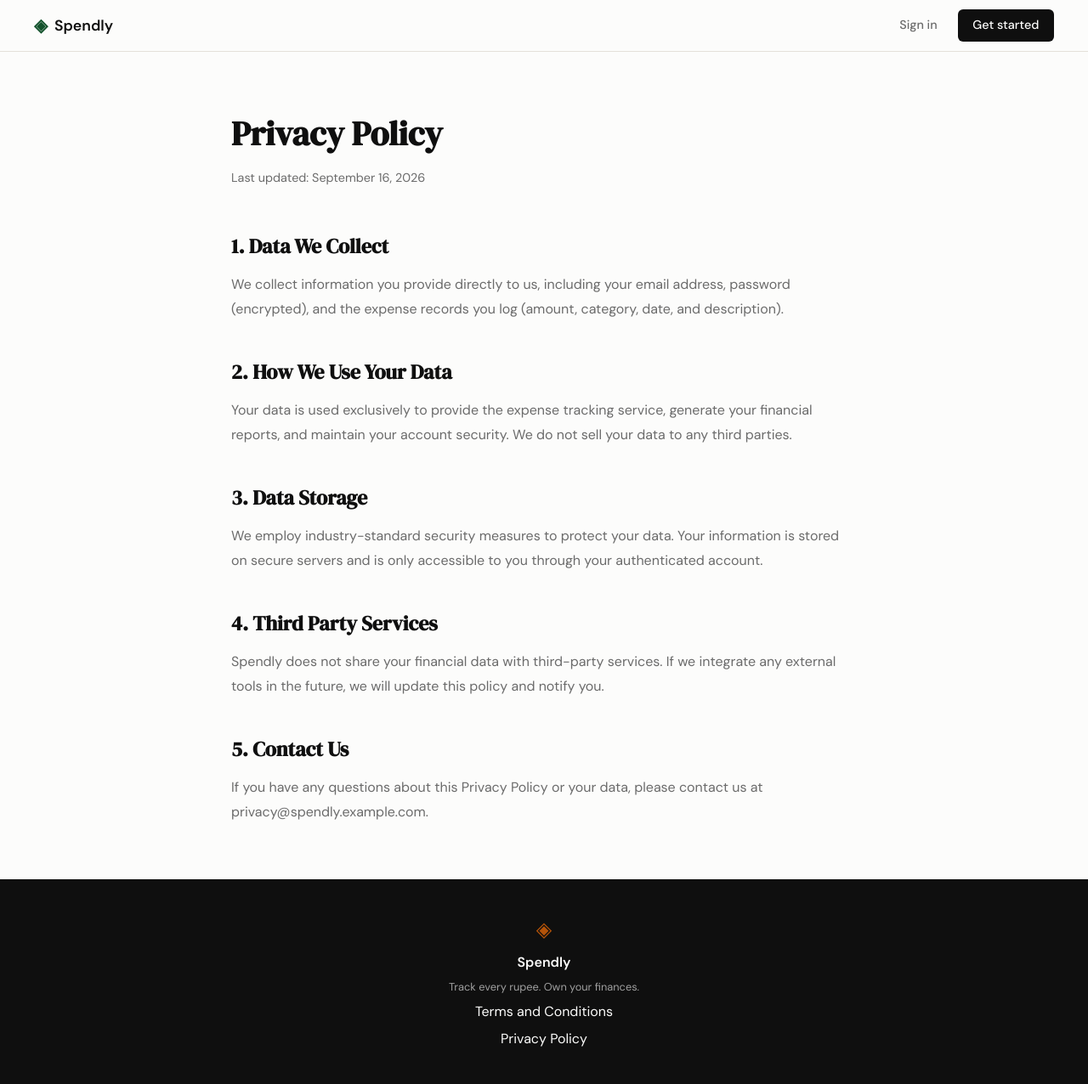
After one commit to subh3105-cmyk/spendly, a Flask app: page /privacy in a window 1280 px wide. The commit adds this page. Shown: the whole page at 85% size. Run offline with Flask 3, Linux system fonts and the light colour scheme.

Commit message:
landing: add privacy policy page and route

```diff
--- a/app.py
+++ b/app.py
@@ -15,6 +15,11 @@ def landing():
 @app.route("/terms")
 def terms():
     return render_template("terms.html")
+
+
+@app.route("/privacy")
+def privacy():
+    return render_template("privacy.html")
 
 
 @app.route("/register")
--- a/static/css/style.css
+++ b/static/css/style.css
@@ -652,38 +652,38 @@ a { color: inherit; text-decoration: none; }
     color: var(--ink-faint);
 }
 
-/* Terms and Conditions Page */
-.terms-container {
+/* Terms and Conditions & Privacy Policy Pages */
+.terms-container, .privacy-container {
     max-width: 800px;
     margin: 4rem auto;
     padding: 0 2rem;
 }
 
-.terms-container h1 {
+.terms-container h1, .privacy-container h1 {
     font-family: var(--font-display);
     font-size: 2.5rem;
     margin-bottom: 0.5rem;
     color: var(--ink);
 }
 
-.terms-updated {
+.terms-updated, .policy-updated {
     color: var(--ink-muted);
     font-size: 0.9rem;
     margin-bottom: 3rem;
 }
 
-.terms-container section {
+.terms-container section, .privacy-container section {
     margin-bottom: 2.5rem;
 }
 
-.terms-container h2 {
+.terms-container h2, .privacy-container h2 {
     font-family: var(--font-display);
     font-size: 1.5rem;
     margin-bottom: 0.75rem;
     color: var(--ink);
 }
 
-.terms-container p {
+.terms-container p, .privacy-container p {
     line-height: 1.8;
     color: var(--ink-muted);
 }
--- a/templates/base.html
+++ b/templates/base.html
@@ -35,7 +35,7 @@
             <span class="footer-name">Spendly</span>
             <p class="footer-copy">Track every rupee. Own your finances.</p>
             <a href="{{ url_for('terms') }}">Terms and Conditions</a>
-            <a href="#">Privacy Policy</a>
+            <a href="{{ url_for('privacy') }}">Privacy Policy</a>
         </div>
     </footer>
 
--- /dev/null
+++ b/templates/privacy.html
@@ -0,0 +1,35 @@
+{% extends "base.html" %}
+
+{% block title %}Privacy Policy — Spendly{% endblock %}
+
+{% block content %}
+<div class="privacy-container">
+    <h1>Privacy Policy</h1>
+    <p class="policy-updated">Last updated: September 16, 2026</p>
+
+    <section>
+        <h2>1. Data We Collect</h2>
+        <p>We collect information you provide directly to us, including your email address, password (encrypted), and the expense records you log (amount, category, date, and description).</p>
+    </section>
+
+    <section>
+        <h2>2. How We Use Your Data</h2>
+        <p>Your data is used exclusively to provide the expense tracking service, generate your financial reports, and maintain your account security. We do not sell your data to any third parties.</p>
+    </section>
+
+    <section>
+        <h2>3. Data Storage</h2>
+        <p>We employ industry-standard security measures to protect your data. Your information is stored on secure servers and is only accessible to you through your authenticated account.</p>
+    </section>
+
+    <section>
+        <h2>4. Third Party Services</h2>
+        <p>Spendly does not share your financial data with third-party services. If we integrate any external tools in the future, we will update this policy and notify you.</p>
+    </section>
+
+    <section>
+        <h2>5. Contact Us</h2>
+        <p>If you have any questions about this Privacy Policy or your data, please contact us at privacy@spendly.example.com.</p>
+    </section>
+</div>
+{% endblock %}
```
